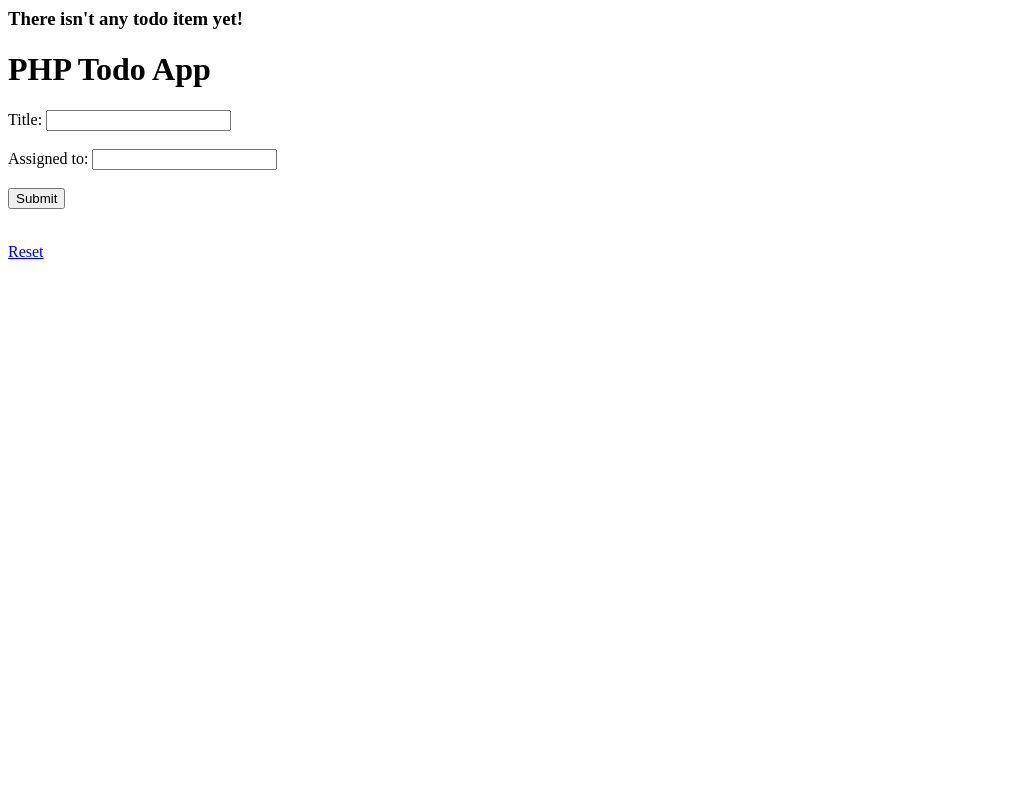
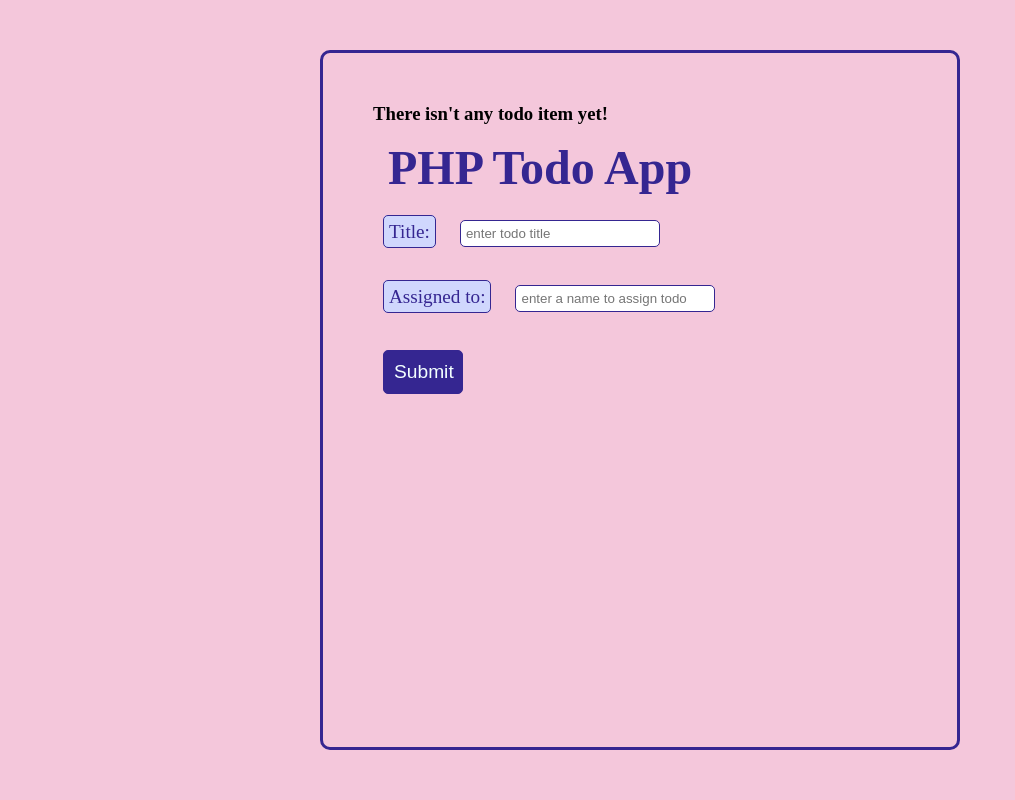
Before and after one commit to caglar-kaya/php-todo-app, a PHP site: page / in a window 1280 px wide. Shown: the whole page, without its empty margins (0-1015 px from the left). Run offline with PHP 8.4, Linux system fonts and the light colour scheme; data that the repository does not hold is empty.

Commit message:
add styling to main page

```diff
--- /dev/null
+++ b/css/index.css
@@ -0,0 +1,64 @@
+* {
+    margin: 0px;
+    padding: 0px;
+    box-sizing: border-box;
+}
+
+:root {
+    --main-text-color: #352691;
+    --secondary-text-color: #f2ffff;
+    --main-border-color: #352691;
+    --main-background-color: #d0d7fd;
+    --secondary-background-color: #f4c7db;
+}
+
+body {
+    background-color: var(--secondary-background-color);
+    margin: 50px auto;
+    padding: 50px;
+    border: solid 3px var(--main-border-color);
+    border-radius: 10px;
+    width: 50%;
+}
+
+strong, label {
+    margin: 10px;
+    padding: 5px;
+    font-size: 1.2rem;
+    color: var(--main-text-color);
+    background-color: var(--main-background-color);
+    border: solid 1px var(--main-border-color);
+    border-radius: 5px;
+}
+
+img {
+    border: solid 1px var(--main-border-color);
+    margin-top: 20px;
+    border-radius: 50%;
+}
+
+button, .submit {
+    border: solid 1px var(--main-border-color);
+    border-radius: 5px;
+    margin: 10px;
+    padding: 10px;
+    width: 80px;
+    font-size: 1.2rem;
+    color: var(--secondary-text-color);
+    background-color: var(--main-text-color);
+}
+
+h1 {
+    margin: 10px;
+    padding: 5px;
+    color: var(--main-text-color);
+    font-size: 3rem;
+}
+
+.inputText {
+    border: solid 1px var(--main-border-color);
+    margin: 10px;
+    padding: 5px;
+    border-radius: 5px;
+    width: 200px;
+}
--- a/public/index.php
+++ b/public/index.php
@@ -1,3 +1,5 @@
+<style><?php include '../css/index.css'; ?></style>
+
 <?php
 $servername = "mysql";
 $username = "php-todo-app";
@@ -17,9 +19,9 @@ $result = $conn->query($sql);
 if ($result->num_rows > 0) {
     // output data of each row
     while ($row = $result->fetch_assoc()) {
-        echo "<strong>ID: </strong>" . $row["id"] . " --- " .
-             "<strong>Title: </strong>" . $row["title"] . " --- " .
-             "<strong>Assigned to: </strong>" . $row["assignedTo"] . " --- " .
+        echo "<strong>ID: </strong>" . $row["id"] .
+             "<strong>Title: </strong>" . $row["title"] .
+             "<strong>Assigned to: </strong>" . $row["assignedTo"] .
              '<strong>Completed: </strong>' . ( $row["completed"] ?
                  '<img src="./complete.png" alt="Complete Todo" width="50" height="50">' :
                  '<img src="./incomplete.png" alt="Incomplete Todo" width="40" height="40">');
--- a/public/index.view.php
+++ b/public/index.view.php
@@ -7,12 +7,10 @@
         <h1>PHP Todo App</h1>
         <form method="post" action="create.php">
             <label for="title">Title:</label>
-            <input type="text" id="title" name="title"><br><br>
+            <input type="text" id="title" name="title" class="inputText" placeholder="enter todo title"><br><br>
             <label for="assign">Assigned to:</label>
-            <input type="text" id="assign" name="assign"><br><br>
-            <input type="submit" value="Submit">
+            <input type="text" id="assign" name="assign" class="inputText" placeholder="enter a name to assign todo"><br><br>
+            <input type="submit" value="Submit" class="submit">
         </form>
-        <br>
-        <a href="index.php">Reset</a>
     </body>
 </html>
```
